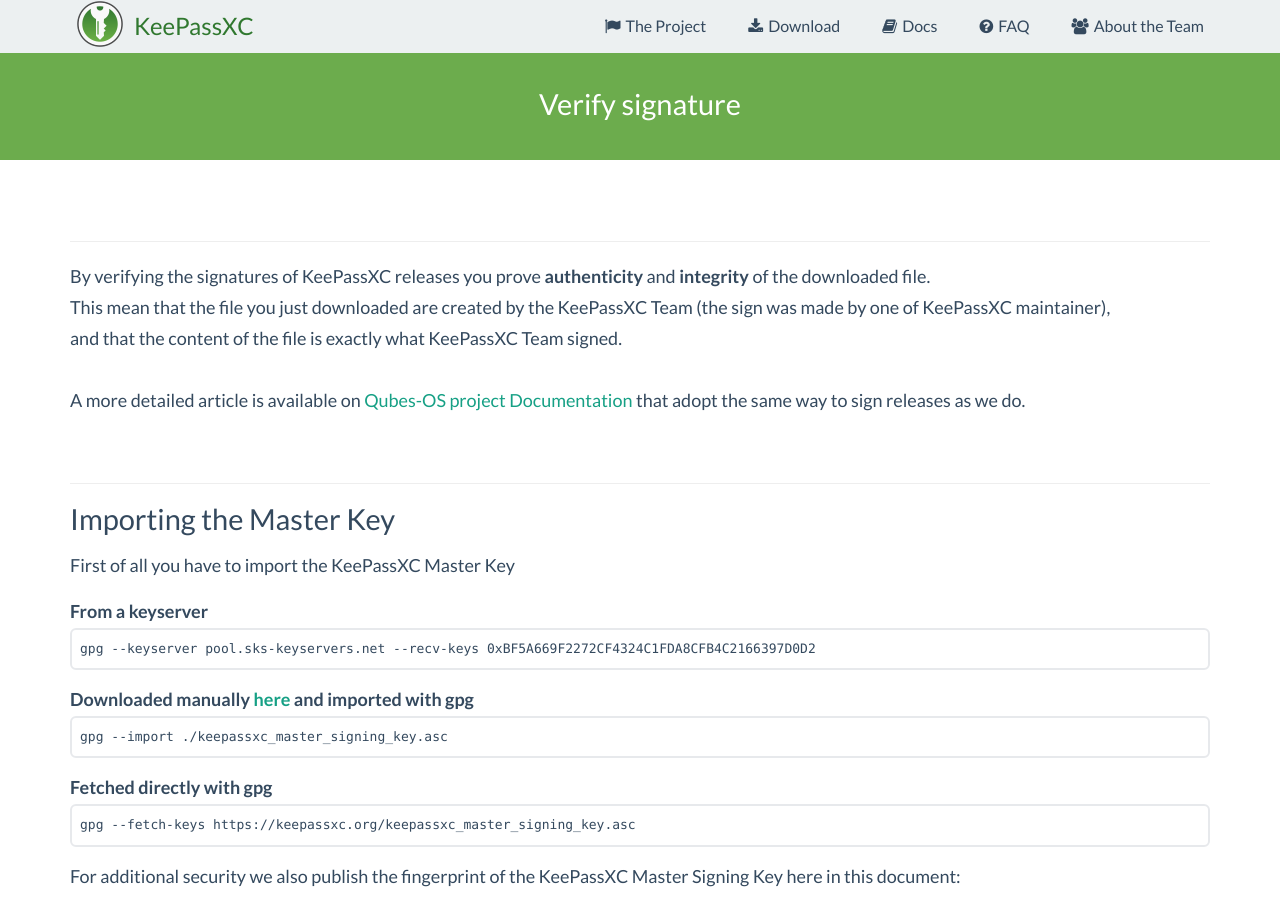
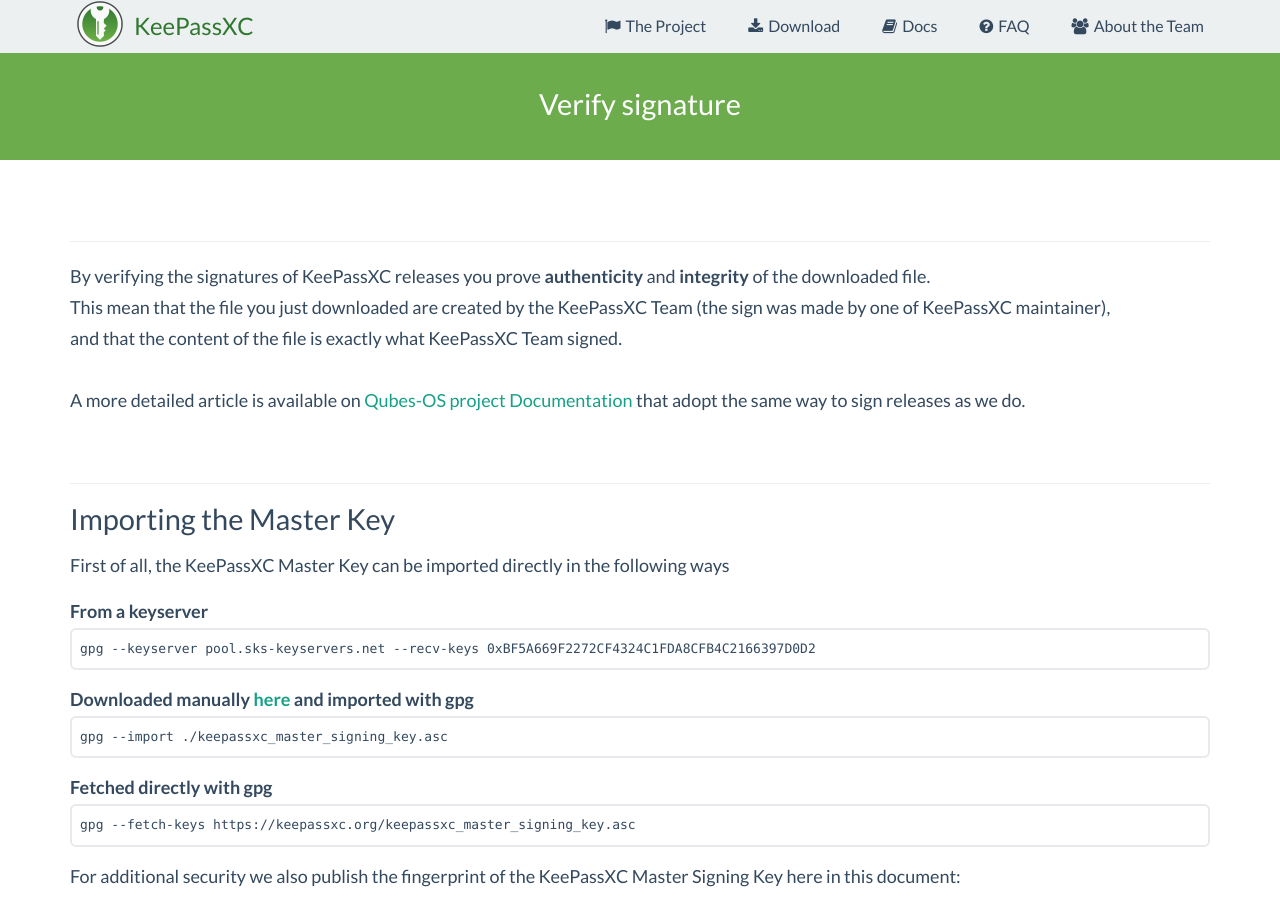
Before and after one commit to keepassxreboot/keepassxc-org, a Jekyll site: the page built from verifying-signatures.html, in a window 1280 px wide and 900 px high. Built offline with Jekyll 4.4.1, drawn with Linux system fonts in a browser that asks for light colours.

Commit message:
Fix sentence

```diff
--- a/verifying-signatures.html
+++ b/verifying-signatures.html
@@ -18,7 +18,7 @@
 
 <div><a name="how-to-verify-signatures"></a><hr/>
   <h4>Importing the Master Key</h4>
-  <p>First of all you have to import the KeePassXC Master Key</p>
+  <p>First of all, the KeePassXC Master Key can be imported directly in the following ways</p>
   <strong>From a keyserver</strong>
   <pre><code>gpg --keyserver pool.sks-keyservers.net --recv-keys 0xBF5A669F2272CF4324C1FDA8CFB4C2166397D0D2</code></pre>
   <strong>Downloaded manually <a href="https://keepassxc.org/keepassxc_master_signing_key.asc">here</a> and imported with gpg</strong>
```
